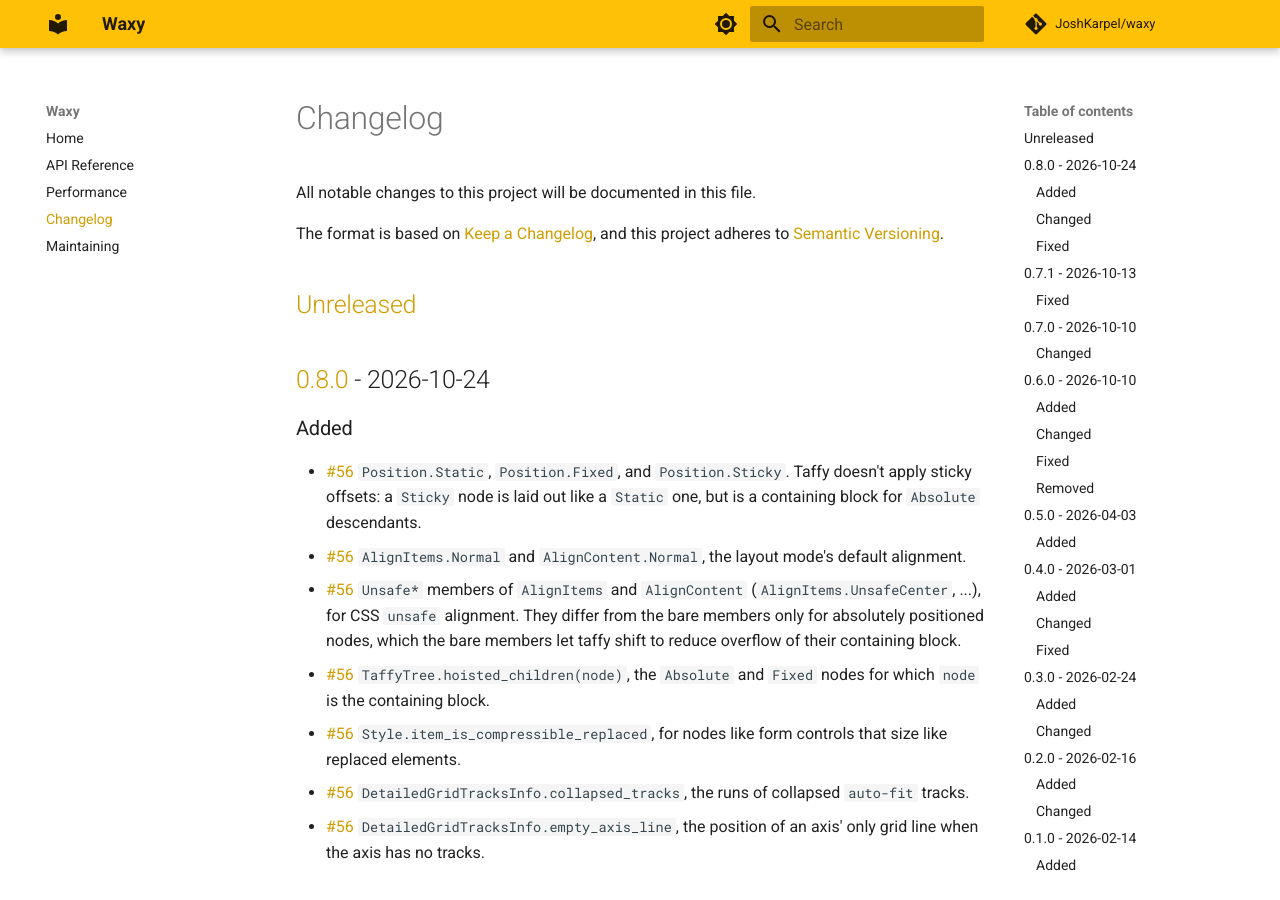
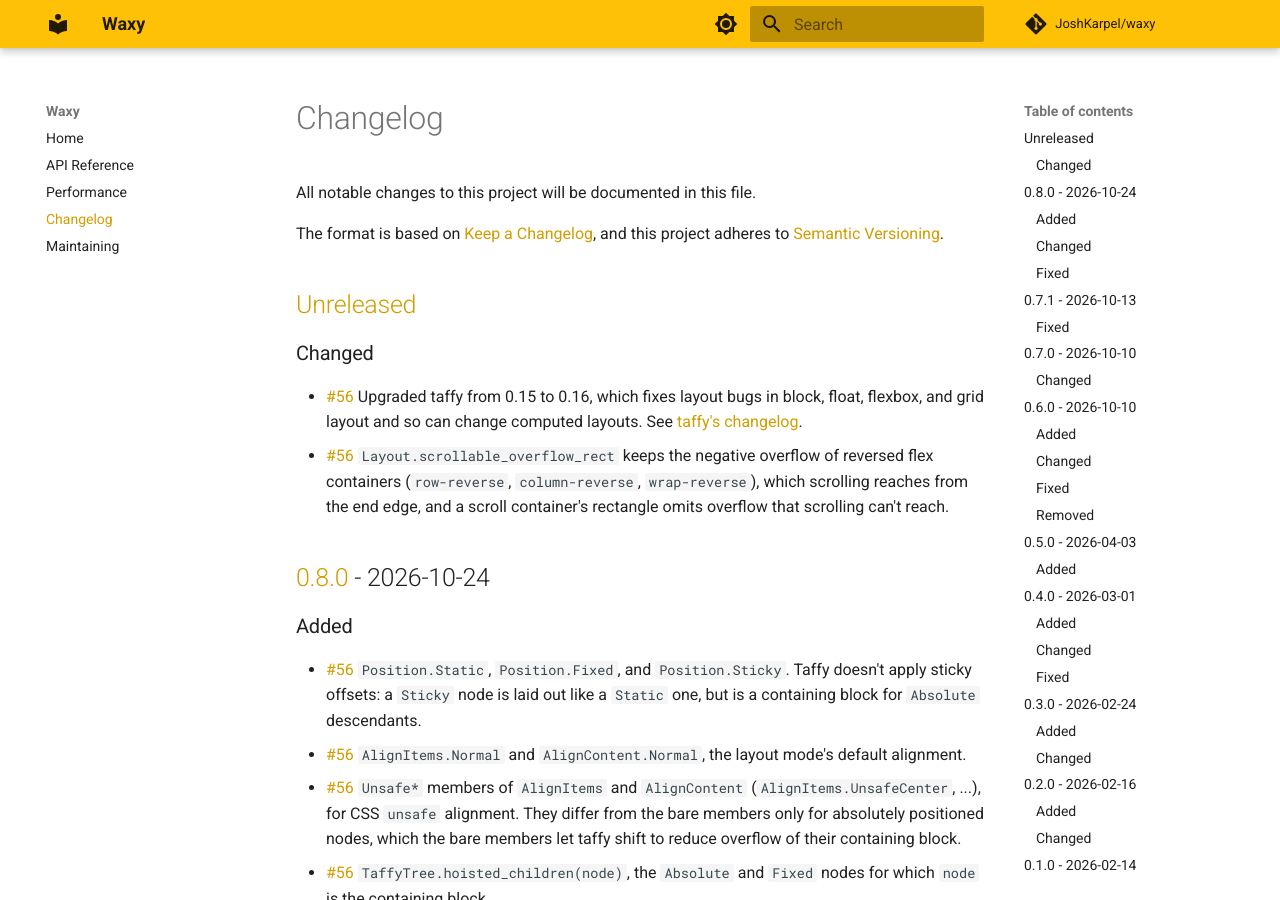
Before and after one commit to JoshKarpel/waxy, an MkDocs documentation site: the page built from docs/changelog.md, in a window 1280 px wide and 900 px high. Built offline with MkDocs 1.6.1 and Material for MkDocs 9.7.7, drawn with Linux system fonts in a browser that asks for light colours; comment, search, counter and statistics services are not loaded.

Commit message:
Upgrade taffy to 0.16
taffy 0.16 makes Layout.scrollable_overflow_rect a ScrollableOverflow, which
packs scroll-origin reversal flags into the rectangle's signs; read the
rectangle through its accessors. Update the overflow docstring for reversed
flex containers and scroll-container clipping, the pinned docs.rs links, and
the NoCalc safety note for CalcHandle.

The taffy#1354 xfails still fail the same way on 0.16.

```diff
--- a/Cargo.toml
+++ b/Cargo.toml
@@ -13,7 +13,7 @@ all = { level = "deny", priority = -1 }
 [dependencies]
 pyo3 = { version = "0.30", features = ["extension-module"] }
 rustc-hash = "2.1.3"
-taffy = "0.15"
+taffy = "0.16"
 
 [profile.release]
 lto = "fat"
--- a/docs/changelog.md
+++ b/docs/changelog.md
@@ -6,6 +6,17 @@ The format is based on [Keep a Changelog](https://keepachangelog.com/),
 and this project adheres to [Semantic Versioning](https://semver.org/).
 
 ## [Unreleased](https://github.com/JoshKarpel/waxy/compare/v0.8.0...HEAD)
+
+### Changed
+
+- [#56](https://github.com/JoshKarpel/waxy/pull/56)
+  Upgraded taffy from 0.15 to 0.16, which fixes layout bugs in block, float, flexbox, and grid
+  layout and so can change computed layouts.
+  See [taffy's changelog](https://github.com/DioxusLabs/taffy/blob/main/CHANGELOG.md).
+- [#56](https://github.com/JoshKarpel/waxy/pull/56)
+  `Layout.scrollable_overflow_rect` keeps the negative overflow of reversed flex containers
+  (`row-reverse`, `column-reverse`, `wrap-reverse`), which scrolling reaches from the end edge,
+  and a scroll container's rectangle omits overflow that scrolling can't reach.
 
 ## [0.8.0](https://github.com/JoshKarpel/waxy/compare/v0.7.1...v0.8.0) - 2026-10-24
 
```
Also changed, not shown: CLAUDE.md (+2 -2 lines), 5 other files.
